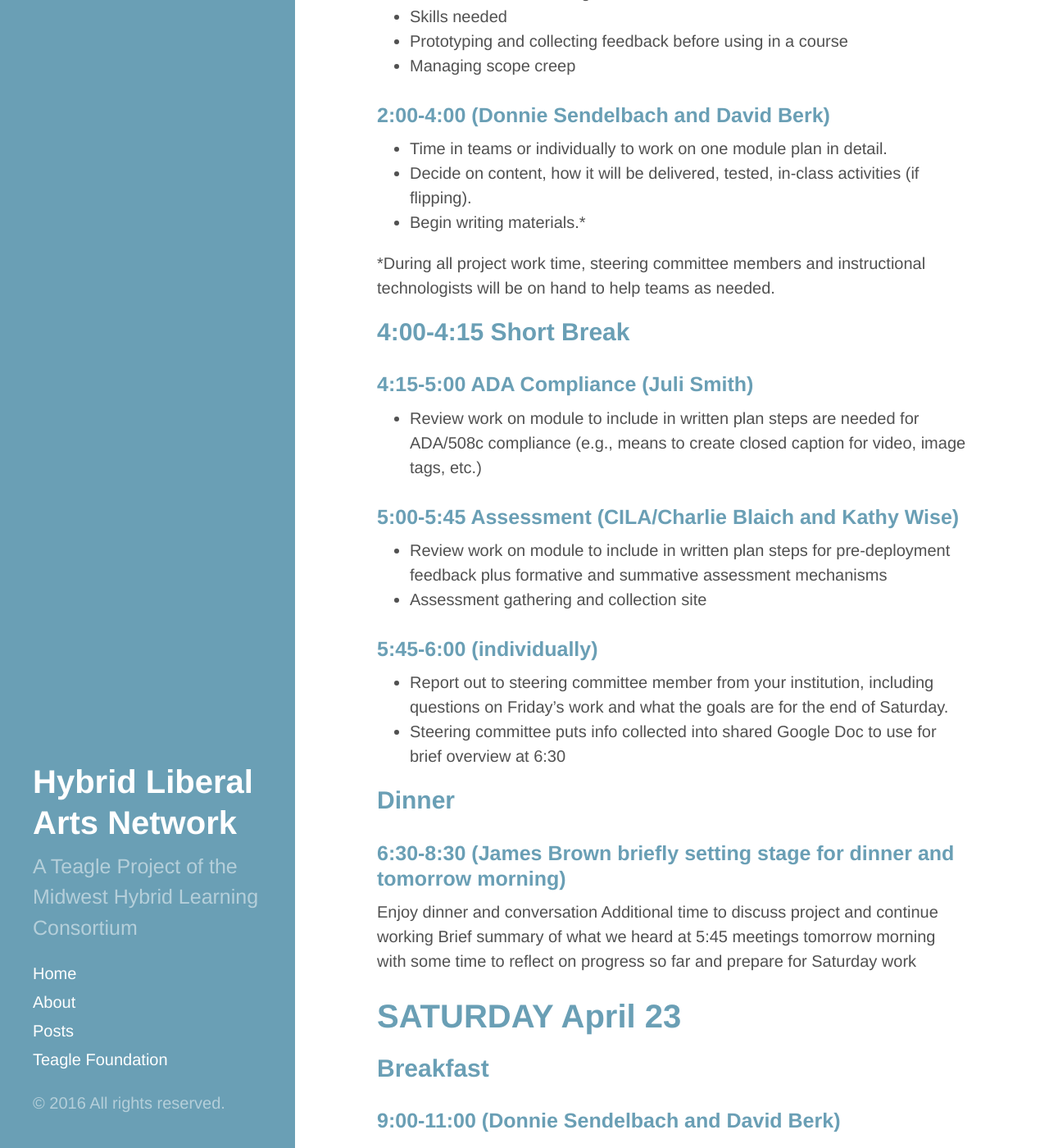
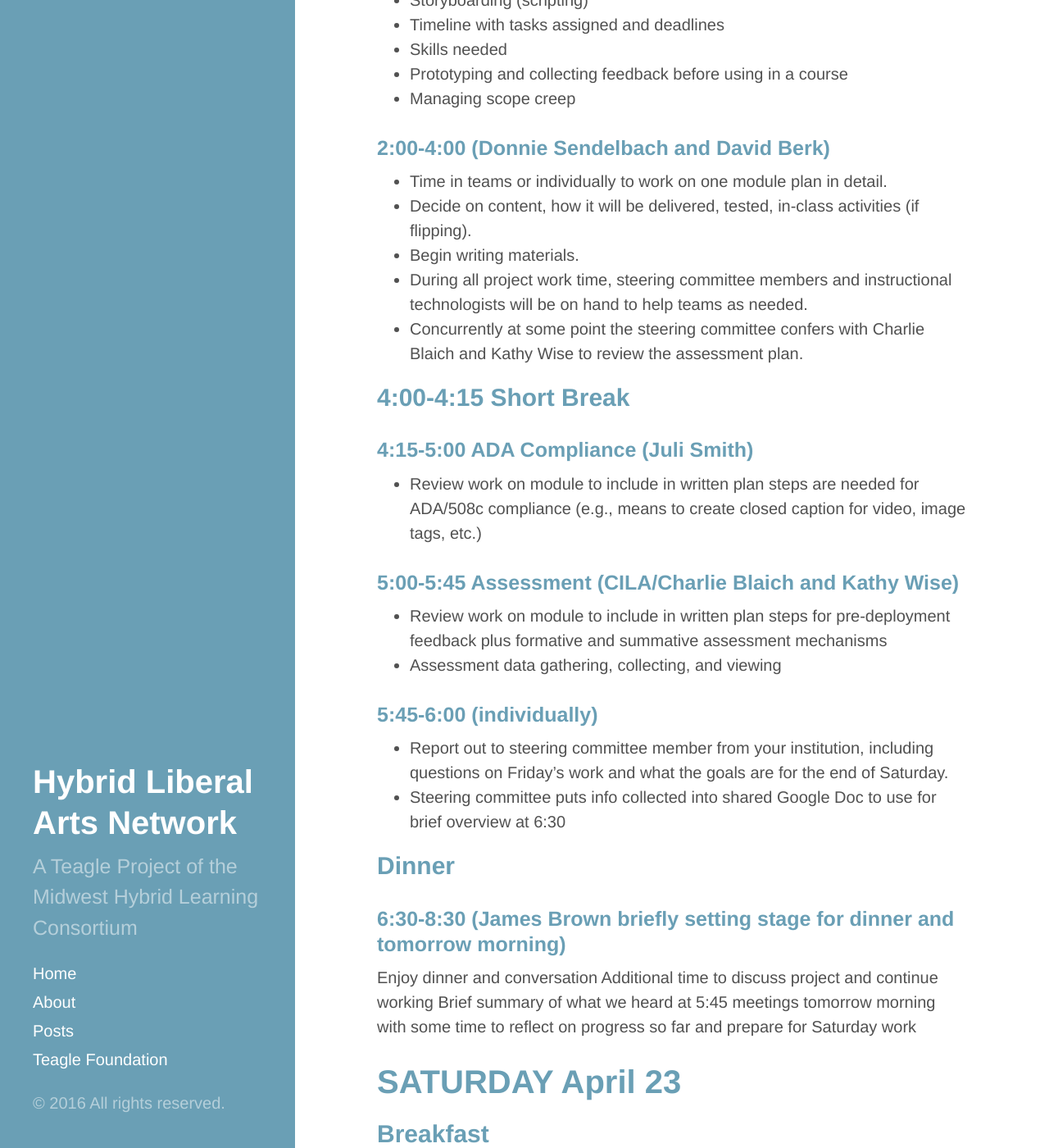
Before and after one commit to hybrid-liberal-arts/hybrid-liberal-arts.github.io, a Jekyll site: the page built from _posts/2016-04-06-2016-workshop-schedule.md, in a window 1280 px wide and 1400 px high, scrolled down 931 px. Shown: the whole window at 82% size. Built offline with Jekyll 4.4.1, drawn with Linux system fonts in a browser that asks for light colours; Markdown is read by kramdown in place of the engine named in the settings; some of the changed text lies outside the part shown.

Commit message:
edited schedule

```diff
--- a/_posts/2016-04-06-2016-workshop-schedule.md
+++ b/_posts/2016-04-06-2016-workshop-schedule.md
@@ -29,9 +30,9 @@ Brief project management overview
 ###2:00-4:00 (Donnie Sendelbach and David Berk)
 - Time in teams or individually to work on one module plan in detail.
 - Decide on content, how it will be delivered, tested, in-class activities (if flipping).
-- Begin writing materials.*
-
-*During all project work time, steering committee members and instructional technologists will be on hand to help teams as needed.
+- Begin writing materials.
+- During all project work time, steering committee members and instructional technologists will be on hand to help teams as needed.
+- Concurrently at some point the steering committee confers with Charlie Blaich and Kathy Wise to review the assessment plan.
 
 ##4:00-4:15 Short Break
 
@@ -40,7 +41,7 @@ Brief project management overview
 
 ### 5:00-5:45 Assessment (CILA/Charlie Blaich and Kathy Wise)
 - Review work on module to include in written plan steps for pre-deployment feedback plus formative and summative assessment mechanisms
-- Assessment gathering and collection site
+- Assessment data gathering, collecting, and viewing
 
 ###5:45-6:00 (individually)
 - Report out to steering committee member from your institution, including questions on Friday’s work and what the goals are for the end of Saturday.
@@ -62,6 +63,7 @@ Groups begin work by reviewing previous day’s work
 - What additional considerations have arisen overnight?
 - What do you want to tweak before continuing with this module or starting planning on second one?
 - Write in Google Doc questions and concerns at end of work.
+- Charlie Blaich is available to consult with project teams regarding assessment strategies
 
 ###11:00-11:30 (Beth Trembley)
 Discussion of what hybrid/online means in our liberal arts courses
```
Also changed, not shown: other parts of _posts/2016-04-06-2016-workshop-schedule.md (+1 -0 lines).
